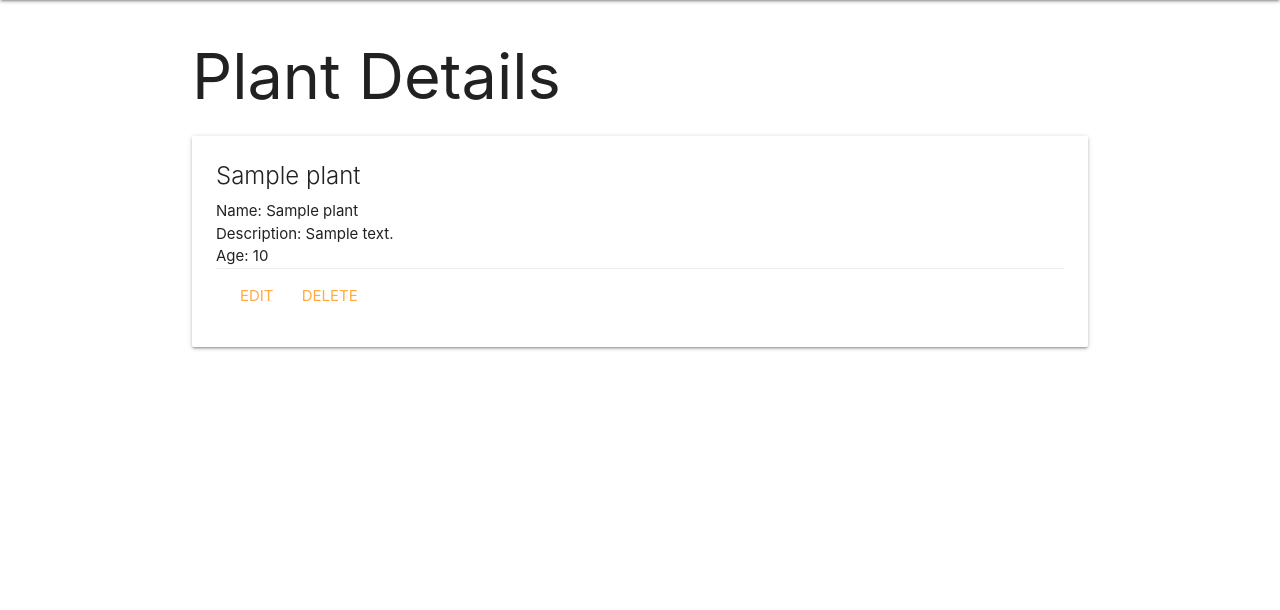
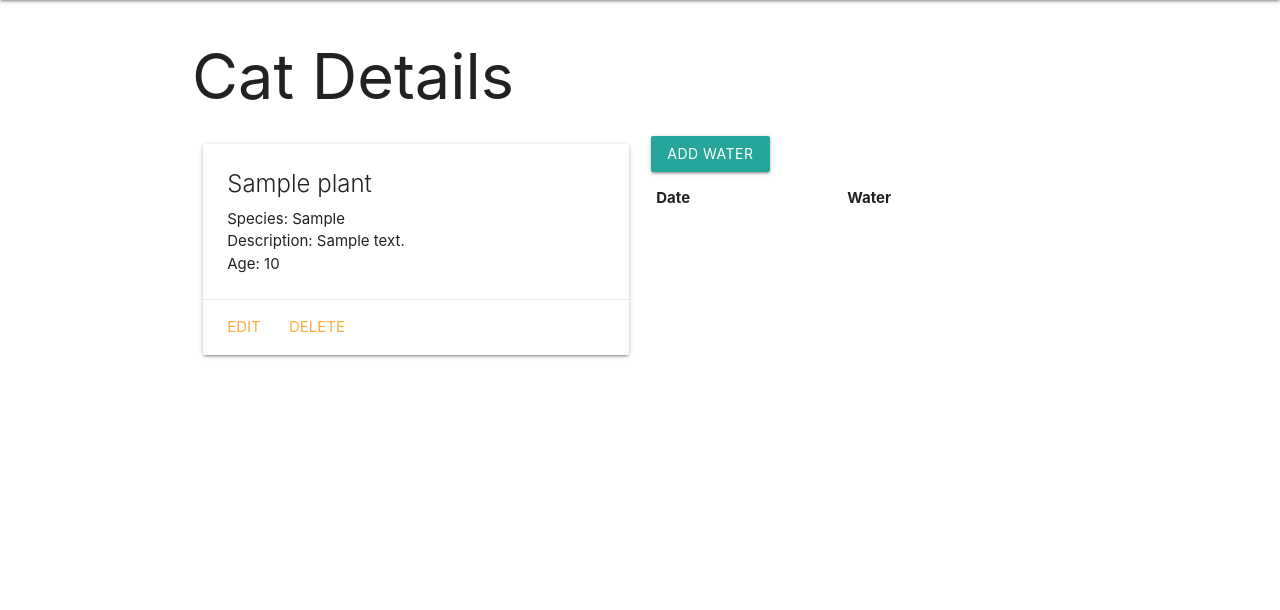
Before and after one commit to jenniferdinh1997/Garden-Collector, a Django app: page /plants/1 in a window 1280 px wide. Shown: the part 64-674 px from the top of the page. Run offline with Django 4.2, Linux system fonts and the light colour scheme; tables that the repository leaves empty hold one stand-in row (values such as "Sample post"); lists and menus that the app fills with data are empty; parts of the project's set-up code (start-up, migrations or seed data) failed here and were passed over.

Commit message:
one to many

```diff
--- a/main_app/admin.py
+++ b/main_app/admin.py
@@ -1,5 +1,6 @@
 from django.contrib import admin
-from .models import Plant
+from .models import Plant, Water
 
 # Register your models here.
 admin.site.register(Plant) #have to register models in order to manipulate the data
+admin.site.register(Water)
--- /dev/null
+++ b/main_app/forms.py
@@ -0,0 +1,7 @@
+from django.forms import ModelForm
+from .models import Water
+
+class WaterForm(ModelForm):
+  class Meta:
+    model = Water
+    fields = ['date', 'water']
--- a/main_app/models.py
+++ b/main_app/models.py
@@ -21,7 +21,7 @@ WATER = (
 )
 
 class Water(models.Model):
-    date = models.DateField()
+    date = models.DateField('water date')
     water = models.CharField(
         max_length = 1,
         choices = WATER,
@@ -32,3 +32,6 @@ class Water(models.Model):
 
     def __str__(self):
         return f"{self.get_water_display()} on {self.date}"
+
+    class Meta:
+        order = ['-date']
--- a/main_app/templates/base.html
+++ b/main_app/templates/base.html
@@ -8,6 +8,7 @@
   <title>Cat Collector</title>
   <link rel="stylesheet" href="https://cdnjs.cloudflare.com/ajax/libs/materialize/1.0.0/css/materialize.min.css">
   <link rel="stylesheet" type="text/css" href="{% static 'css/style.css' %}">
+  <script src="https://cdnjs.cloudflare.com/ajax/libs/materialize/1.0.0/js/materialize.min.js"></script>
 </head>
 <body>
   <header class="navbar-fixed">
--- a/main_app/templates/main_app/plant_confirm_delete.html
+++ b/main_app/templates/main_app/plant_confirm_delete.html
@@ -8,6 +8,6 @@
   <form action="" method="POST">
     {% csrf_token %}
     <input type="submit" value="Yes - Delete!" class="btn">
-    <a href="{% url 'detail' cat.id %}">Cancel</a>
+    <a href="{% url 'detail' plant.id %}">Cancel</a>
   </form>
 {% endblock %}
--- a/main_app/templates/plants/detail.html
+++ b/main_app/templates/plants/detail.html
@@ -1,24 +1,59 @@
 {% extends 'base.html' %}
 {% block content %}
 
-<h1>Plant Details</h1>
+<h1>Cat Details</h1>
 
+<div class="row">
+  <div class="col s6">
     <div class="card">
       <div class="card-content">
         <span class="card-title">{{ plant.name }}</span>
-    <p>Name: {{ plant.name }}</p>
+        <p>Species: {{ plant.species }}</p>
         <p>Description: {{ plant.description }}</p>
         {% if plant.age > 0 %}
           <p>Age: {{ plant.age }}</p>
         {% else %}
           <p>Age: Seedling</p>
         {% endif %}
-
+      </div>
       <div class="card-action">
         <a href="{% url 'plants_update' plant.id %}">Edit</a>
         <a href="{% url 'plants_delete' plant.id %}">Delete</a>
       </div>
     </div>
   </div>
+  <div class="col s6">
+    <form action="{% url 'add_water' plant.id %}" method="post">
+        {% csrf_token %}
+        {{ water_form.as_p }}
+        <input type="submit" class="btn" value="Add Water">
+    </form>
+    <table class="striped">
+      <thead>
+        <tr><th>Date</th><th>Water</th></tr>
+      </thead>
+      <tbody>
+        {% for water in plant.water_set.all %}
+          <tr>
+            <td>{{water.date}}</td>
+            <td>{{water.get_water_display}}</td>
+          </tr>
+        {% endfor %}
+      </tbody>
+    </table>
+  </div>
+</div>
 
+<script>
+    const dateEl = document.getElementById('id_date');
+    M.Datepicker.init(dateEl, {
+      format: 'yyyy-mm-dd',
+      defaultDate: new Date(),
+      setDefaultDate: true,
+      autoClose: true
+    });
+
+    const selectEl = document.getElementById('id_water');
+    M.FormSelect.init(selectEl);
+</script>
 {% endblock %}
--- a/main_app/urls.py
+++ b/main_app/urls.py
@@ -9,4 +9,5 @@ urlpatterns = [ #defines a root path using an empty string and maps it to the vi
     path('plants/create/', views.PlantCreate.as_view(), name='plants_create'),
     path('plants/<int:pk>/update/', views.PlantUpdate.as_view(), name='plants_update'),
     path('plants/<int:pk>/delete/', views.PlantDelete.as_view(), name='plants_delete'),
+    path('plants/<int:plant_id>/add_water/', views.add_water, name='add_water'),
 ]
--- a/main_app/views.py
+++ b/main_app/views.py
@@ -1,7 +1,8 @@
-from django.shortcuts import render
+from django.shortcuts import render, redirect
 from django.http import HttpResponse
 from .models import Plant
 from django.views.generic.edit import CreateView, UpdateView, DeleteView
+from .forms import WaterForm
 
 # Create your views here.
 class PlantCreate(CreateView):
@@ -32,4 +33,13 @@ def plants_index(request):
 
 def plants_detail(request, plant_id):
     plant = Plant.objects.get(id=plant_id)
-    return render(request, 'plants/detail.html', {'plant': plant})
+    water_form = WaterForm()
+    return render(request, 'plants/detail.html', {'plant': plant, 'water_form': water_form})
+
+def add_water(request, plant_id):
+    form = WaterForm(request.POST)
+    if form.is_valid():
+        new_water = form.save(commit = False)
+        new_water.plant_id = plant_id
+        new_water.save()
+    return redirect('detail', plant_id = plant_id)
```
Lines whose indentation alone changed are shown as unchanged.
